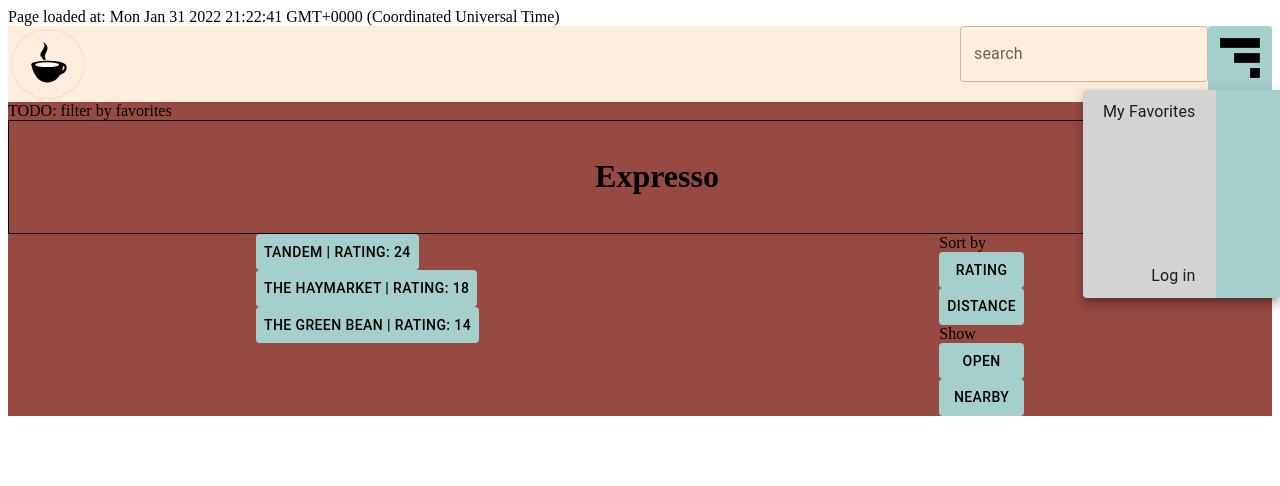
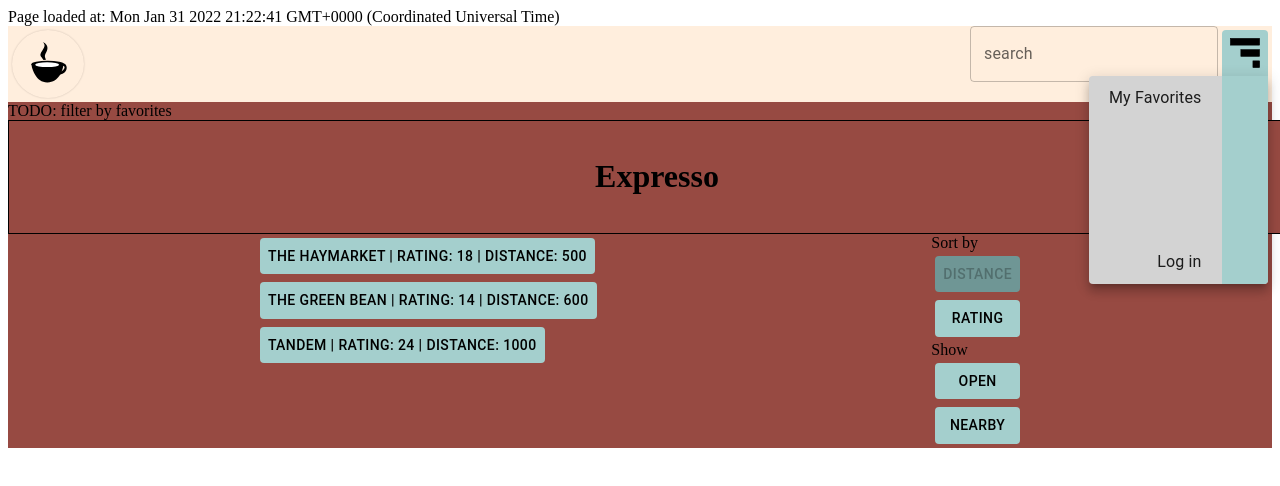
Before and after one commit to Blue-Ocean-Team-Shades/Expresso, a React app: page /favorites in a window 1280 px wide. Both pictures are taken after a click on the button 1240 px from the left and 58 px from the top of the page. Shown: the top 486 px of the page. Built offline with nearby package versions, Linux system fonts and the light colour scheme; the HTML template or start-up script is replaced by a standard one.

Commit message:
Added sorting to shops list, fixed button hover on menu

```diff
--- a/client/src/components/Styled.jsx
+++ b/client/src/components/Styled.jsx
@@ -38,7 +38,7 @@ export const colors = {
   mainDark: '#621c15',
   mainLight: '#ffe0c2',
   accent: '#a4cfcd',
-  accentDark: '#a4cfcd', //replace with darker color
+  accentDark: '#6f9695', //replace with darker color
   accentLight: '#d8fffa',
   highlight: '#ffc700',
   highlightDark: '#ffc700', //replace with darker color
@@ -64,6 +64,7 @@ export const styleAccentButton = `
 && {
   border-radius: 4px;
   background-color: ${colors.accent};
+  margin: 4px;
   color: black;
   :hover {
     background-color: ${colors.accentLight};
--- a/client/src/components/shops-list/ShopEntry.jsx
+++ b/client/src/components/shops-list/ShopEntry.jsx
@@ -13,7 +13,7 @@ function ShopEntry ({shop, setCurrentShop}) {
   return (
     <Accent>
       <AccentButton onClick={() => viewShop(shop)}>
-        {shop.name} {'  |  '} Rating: {shop.rating}
+        {shop.name} {'  |  '} Rating: {shop.rating} {' | '} Distance: {shop.distance}
       </AccentButton>
     </Accent>
   )
--- a/client/src/components/shops-list/index.jsx
+++ b/client/src/components/shops-list/index.jsx
@@ -1,7 +1,16 @@
-import React from 'react';
+import React, { useState } from 'react';
 import TopBar from '../top-bar';
 import styled from 'styled-components';
-import { isMobile, Main, Background, Accent, Highlight, FlexRow, FlexCol, AccentButton } from '../Styled.jsx';
+import {
+  isMobile,
+  Main,
+  Background,
+  Accent,
+  Highlight,
+  FlexRow,
+  FlexCol,
+  AccentButton,
+} from '../Styled.jsx';
 import ShopEntry from './ShopEntry.jsx';
 
 const FitWidth = styled(Background)`
@@ -17,7 +26,26 @@ const Shops = styled(Background)`
   flex-direction: column;
 `;
 
-function ShopsList({ shops, isFavorites, setCurrentShop}) {
+function sortFunc(sortBy) {
+  if (sortBy.startsWith('-')) {
+    sortBy = sortBy.substring(1)
+    return (a, b) => a[sortBy] - b[sortBy]
+  }
+  return (a, b) => b[sortBy] - a[sortBy]
+}
+
+const defaultFilters = {
+  open: false,
+  distance: 1000,
+}
+
+function filter(list, filters){
+  return list;
+}
+
+function ShopsList({ shops, isFavorites, setCurrentShop }) {
+  const [sort, setSort] = useState('-distance');
+  const [filters, setFilters] = useState(defaultFilters)
   return (
     <Background>
       {isFavorites ? 'TODO: filter by favorites' : null}
@@ -27,15 +55,15 @@ function ShopsList({ shops, isFavorites, setCurrentShop}) {
         </FitWidth>
         <Main>
           <Shops>
-            {shops.map((shop) => (
+            {filter(shops, filters).sort(sortFunc(sort)).map((shop) => (
               <ShopEntry shop={shop} key={shop.id} setCurrentShop={setCurrentShop} />
             ))}
           </Shops>
           <Accent>
             <FlexCol>
               Sort by
-              <AccentButton>rating</AccentButton>
-              <AccentButton>distance</AccentButton>
+              <AccentButton disabled={sort==='-distance'} onClick={() => setSort('-distance')}>distance</AccentButton>
+              <AccentButton disabled={sort==='rating'} onClick={() => setSort('rating')}>rating</AccentButton>
               Show
               <AccentButton>open</AccentButton>
               <AccentButton>nearby</AccentButton>
--- a/client/src/components/top-bar/Options.jsx
+++ b/client/src/components/top-bar/Options.jsx
@@ -39,8 +39,10 @@ const ButtonClosed = styled(IconButton)`
       : ''}
 `;
 
-const ButtonOpen = styled(ButtonClosed)`
+const MenuSide = styled(AccentButton)`
   && {
+    pointer-events: none;
+    margin: 0;
     justify-content: flex-start;
     align-items: flex-start;
     border-radius: 0;
@@ -91,7 +93,7 @@ function Options(props) {
         onClick={setAnchor}
         disableRipple={true}
         ref={anchorRef}
-        size='medium'
+        size='small'
         open={open}
       >
         {open ? <ButtonImg src={hamburgerOpen} /> : <ButtonImg src={hamburger} />}
@@ -106,7 +108,7 @@ function Options(props) {
         offset={offset}
         PaperProps={{
           style: {
-            transform: `translateX(${offset}px)`,
+            transform: `translateX(${offset - 6}px)`,
           },
         }}
       >
@@ -116,7 +118,7 @@ function Options(props) {
             <EmptySpace />
             <MenuRight onClick={() => goToPage('/login')}>Log in</MenuRight>
           </FlexCol>
-          <ButtonOpen as='div' width={anchorWidth}></ButtonOpen>
+          <MenuSide as='div' width={anchorWidth}></MenuSide>
         </FlexRow>
       </MenuStyled>
     </div>
--- a/client/src/dummyData.js
+++ b/client/src/dummyData.js
@@ -3,6 +3,7 @@ export const dummyShops = [
     id: 1,
     name: 'Tandem',
     rating: 24,
+    distance: 1000,
     drinks: [
       {
         name: 'coffee',
@@ -22,6 +23,7 @@ export const dummyShops = [
     id: 2,
     name: 'The Haymarket',
     rating: 18,
+    distance: 500,
     drinks: [
       {
         name: 'coffee',
@@ -41,6 +43,7 @@ export const dummyShops = [
     id: 3,
     name: 'The Green Bean',
     rating: 14,
+    distance: 600,
     drinks: [
       {
         name: 'coffee',
```
